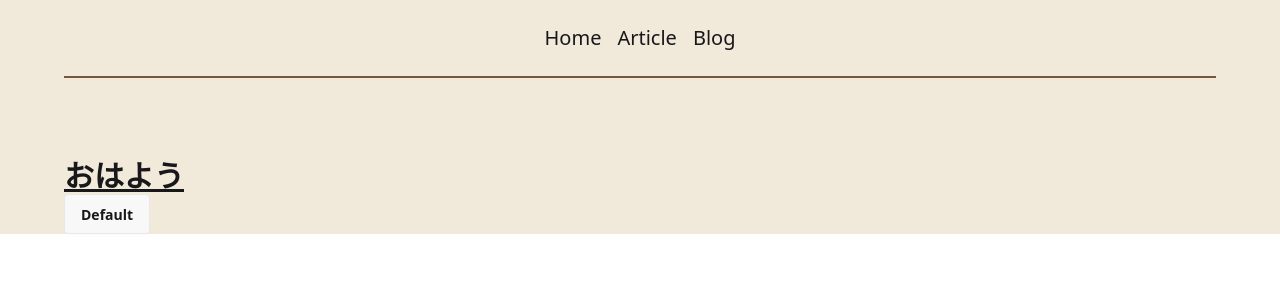
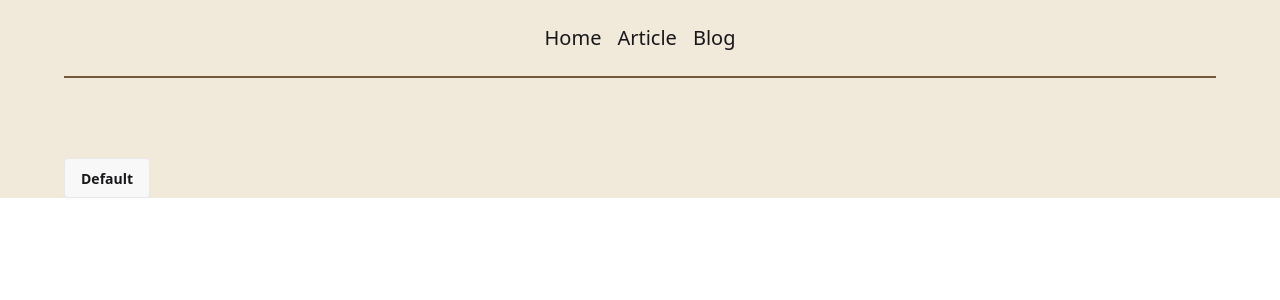
Before and after one commit to Rikka1073/Next-new-blog-app, a Next.js app: page / in a window 1280 px wide. Shown: the top 300 px of the page. Built offline with nearby package versions, Linux system fonts and the light colour scheme.

Commit message:
タイトルコンポーネントの作成

```diff
--- a/app/article/page.tsx
+++ b/app/article/page.tsx
@@ -1,4 +1,5 @@
 import Link from "next/link";
+import Title from "../../components/Title";
 
 const page = async () => {
   const data = await fetch(
@@ -27,6 +28,7 @@ const page = async () => {
 
   return (
     <>
+      <Title>Article一覧</Title>
       <div className="grid gap-4 px-[10%] sm:grid-cols-2 md:grid-cols-3 lg:grid-cols-4 xl:px-0">
         {article &&
           article.map((data: Article) => {
--- a/app/blog/page.tsx
+++ b/app/blog/page.tsx
@@ -1,6 +1,7 @@
 import Link from "next/link";
 import { client } from "../../libs/microcms";
 import Image from "next/image";
+import Title from "../../components/Title";
 
 const page = async () => {
   const fetchData = async () => {
@@ -19,7 +20,7 @@ const page = async () => {
 
   return (
     <>
-      <div>Blogです</div>
+      <Title>Blog一覧</Title>
       <div className="grid gap-4 px-[10%] sm:grid-cols-2 md:grid-cols-3 lg:grid-cols-4 xl:px-0">
         {data.map((data) => {
           return (
--- a/components/Title.tsx
+++ b/components/Title.tsx
@@ -1,7 +1,7 @@
-const Title = () => {
+const Title = ({ children }) => {
   return (
-    <h1 className="text-3xl font-bold underline" data-testid="title">
-      おはよう
+    <h1 className="text-2xl font-bold text-center mb-10" data-testid="title">
+      {children}
     </h1>
   );
 };
```
